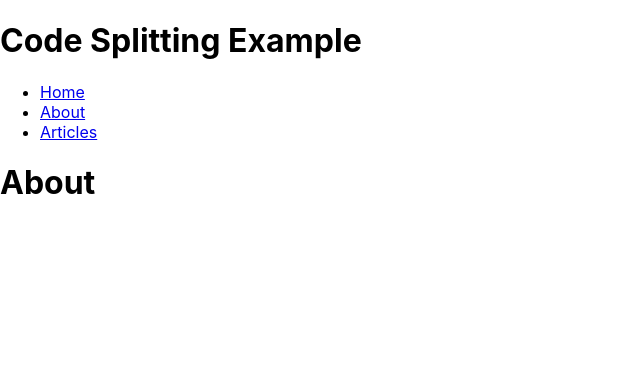
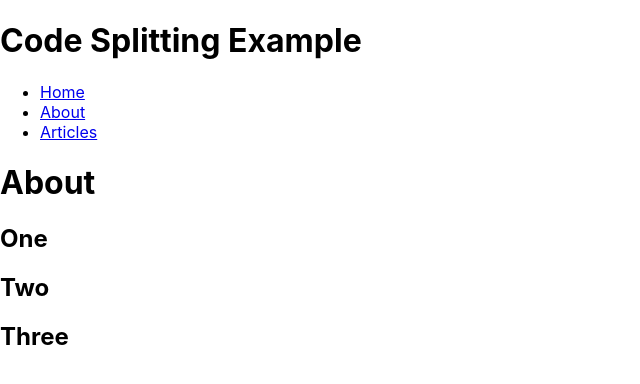
Before and after one commit to arnoldpaye/react-code-splitting-example, a React (Create React App) app: page /about in a window 1280 px wide. Shown: the top 384 px of the page, without its empty margins (0-640 px from the left). Built offline with nearby package versions, Linux system fonts and the light colour scheme.

Commit message:
add One, Two, and Three components to About

```diff
--- a/src/pages/About.js
+++ b/src/pages/About.js
@@ -1,7 +1,15 @@
 import React from 'react';
+import { One } from './One';
+import { Two } from './Two';
+import { Three } from './Three';
 
 export const About = () => {
   return(
-    <h1>About</h1>
+    <>
+      <h1>About</h1>
+      <One />
+      <Two />
+      <Three />
+    </>
   )
 };
--- /dev/null
+++ b/src/pages/One.js
@@ -0,0 +1,7 @@
+import React from 'react';
+
+export const One = () => {
+  return(
+    <h2>One</h2>
+  )
+};
--- /dev/null
+++ b/src/pages/Three.js
@@ -0,0 +1,7 @@
+import React from 'react';
+
+export const Three = () => {
+  return(
+    <h2>Three</h2>
+  )
+};
--- /dev/null
+++ b/src/pages/Two.js
@@ -0,0 +1,7 @@
+import React from 'react';
+
+export const Two = () => {
+  return(
+    <h2>Two</h2>
+  )
+};
```
